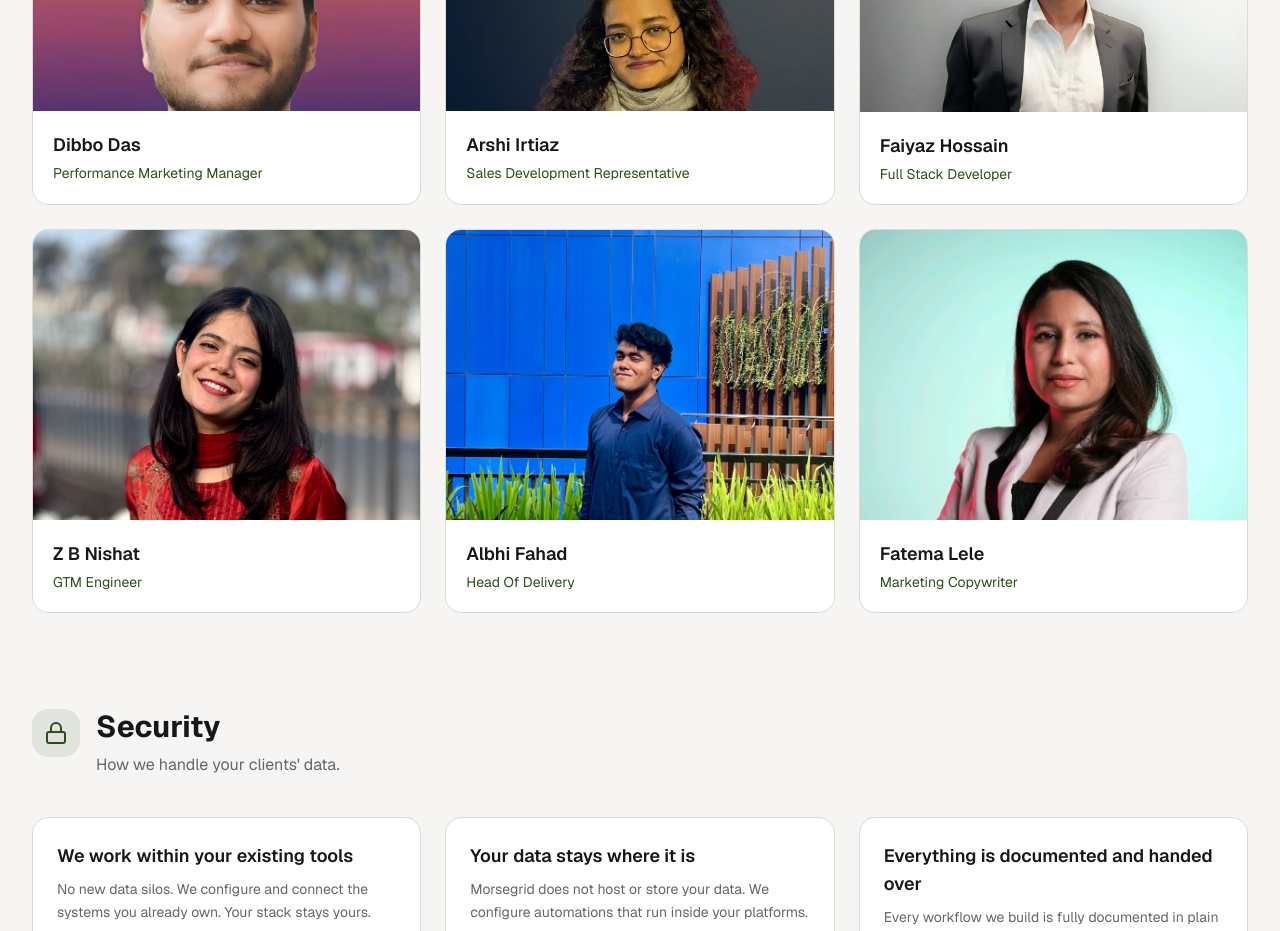
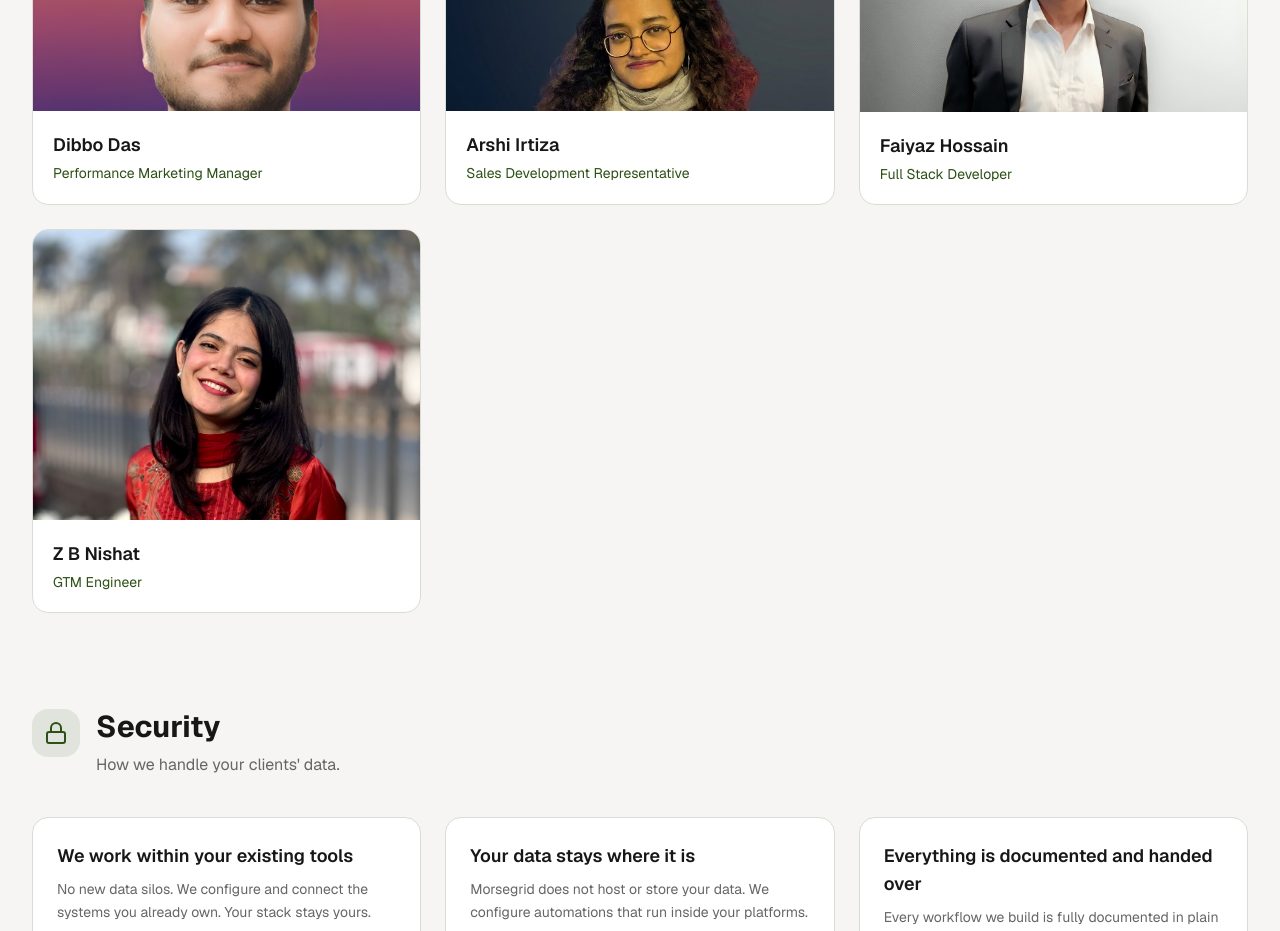
Before and after one commit to Dibbosystro/morsegrid-website2, a React (Vite) app in the folder artifacts/morsegrid/: page /company in a window 1280 px wide. Shown: the part 1680-2611 px from the top of the page. Built offline with nearby package versions, Linux system fonts and the light colour scheme.

Commit message:
content(team): remove Albhi Fahad and Fatema Lele; fix Arshi Irtiza spelling

```diff
--- a/artifacts/morsegrid/src/pages/company.tsx
+++ b/artifacts/morsegrid/src/pages/company.tsx
@@ -33,7 +33,7 @@ const team = [
     image: "/team/dibbo.png",
   },
   {
-    name: "Arshi Irtiaz",
+    name: "Arshi Irtiza",
     title: "Sales Development Representative",
     image: "/team/arshi.jpg",
   },
@@ -46,16 +46,6 @@ const team = [
     name: "Z B Nishat",
     title: "GTM Engineer",
     image: "/team/nishat.jpg",
-  },
-  {
-    name: "Albhi Fahad",
-    title: "Head Of Delivery",
-    image: "/team/albhi.jpg",
-  },
-  {
-    name: "Fatema Lele",
-    title: "Marketing Copywriter",
-    image: "/team/fatema.jpg",
   },
 ];
 
```
